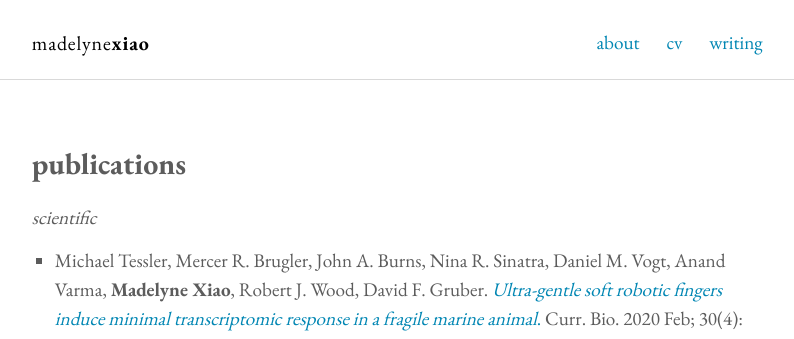
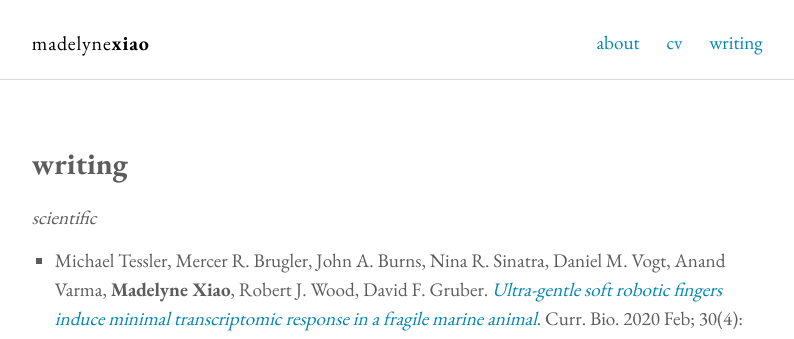
Before and after one commit to madelyne/madelyne.github.io, a Jekyll site: the page built from pubs.md, in a window 1280 px wide. Shown: the top 339 px of the page, without its empty margins (237-1031 px from the left). Built offline with Jekyll 4.4.1, drawn with Linux system fonts in a browser that asks for light colours.

Commit message:
update nav

```diff
--- a/pubs.md
+++ b/pubs.md
@@ -1,7 +1,7 @@
 ---
 layout: page
-title: publications
-permalink: /pubs/
+title: writing
+permalink: /writing/
 ---
 
 
```
Also changed, not shown: 2 other files.
